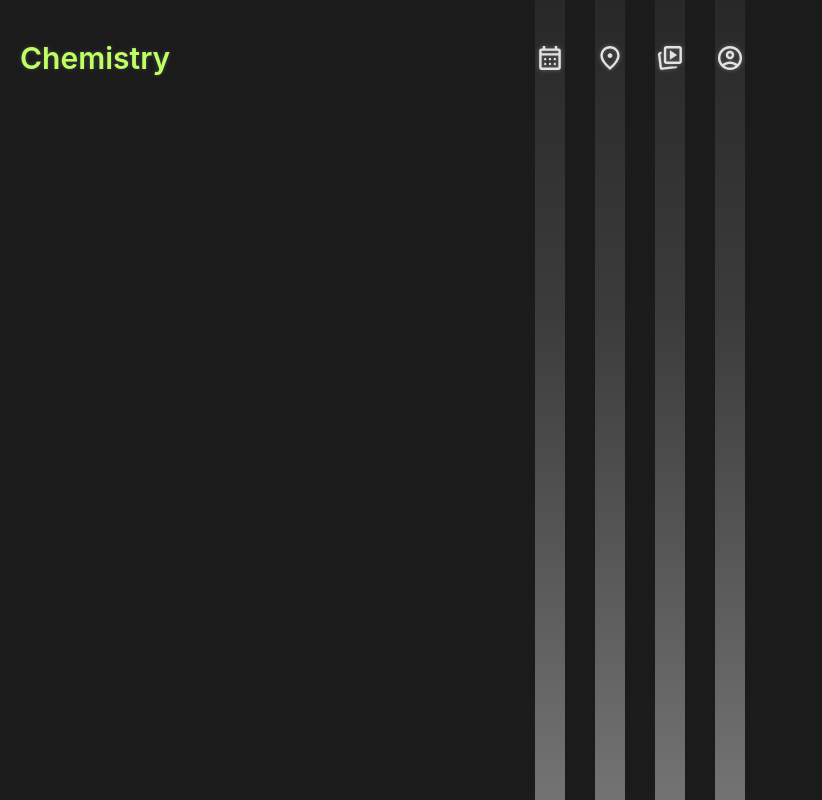
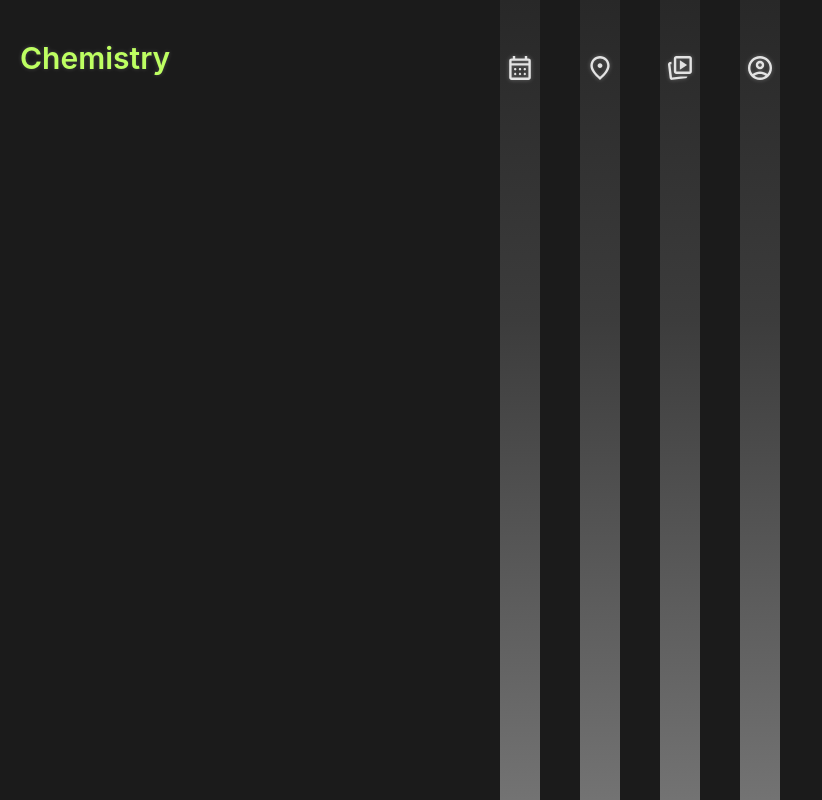
Before and after one commit to sayces/chemistry2, a Next.js app: page / in a window 1280 px wide. Shown: the whole page, without its empty margins (0-822 px from the left). Built offline with nearby package versions, Linux system fonts and the light colour scheme; a web font is replaced by a local one.

Commit message:
work with nav

```diff
--- a/src/shared/components/header/navigation/navigation.module.scss
+++ b/src/shared/components/header/navigation/navigation.module.scss
@@ -1,3 +1,4 @@
+@use "@/shared/styles/variables" as *;
 @use "@/shared/styles/theme" as *;
 
 .nav {
@@ -12,31 +13,31 @@
   list-style: none;
   margin: 0;
   padding: 0;
-  gap: 5rem;
-  width: 35rem;
+  gap: $column-unit;
+  width: calc($column-unit * $columns-count * 2 - $column-unit);
 
-  @media (min-width: $breakpoint-768) {
-    gap: 3rem;
-    width: 21rem;
+  @media (max-width: $breakpoint-768) {
+    gap: $column-unit-md;
+    width: calc($column-unit-md * $columns-count * 2 - $column-unit-md);
   }
 }
 
 .navItem {
-  width: 5rem;
-  height: 5rem;
+  width: $column-unit;
+  height: $column-unit;
   display: flex;
   justify-content: center;
   align-items: end;
   flex-shrink: 0;
 
-  @media (min-width: $breakpoint-768) {
-    width: 3rem;
-    height: 3rem;
+  @media (max-width: $breakpoint-768) {
+    width: $column-unit-md;
+    height: $column-unit-md;
   }
 }
 
 .navButton {
-  filter: drop-shadow(0 0 0.2rem #ffffff50);
+  filter: drop-shadow(0 0 2px #ffffff30);
   transition: all 0.2s;
   cursor: pointer;
 
@@ -53,12 +54,12 @@
   }
 
   img {
-    width: 3rem;
-    height: 3rem;
+    width: 2.4rem;
+    height: 2.4rem;
 
-    @media (min-width: $breakpoint-768) {
-      width: 2.4rem;
-      height: 2.4rem;
+    @media (max-width: $breakpoint-768) {
+      width: 2.6rem;
+      height: 2.6rem;
     }
   }
 }
--- a/src/shared/components/interactiveColumns/Columns.module.scss
+++ b/src/shared/components/interactiveColumns/Columns.module.scss
@@ -25,7 +25,7 @@
   height: 100vh;
   height: -webkit-fill-available;
 
-  @media (min-width: $breakpoint-768) {
+  @media (max-width: $breakpoint-768) {
     --column-unit: #{$column-unit-md};
   }
 }
--- a/src/shared/styles/_variables.scss
+++ b/src/shared/styles/_variables.scss
@@ -1,7 +1,7 @@
 // ============================================
 // Interactive Columns
 // ============================================
-$column-unit: 5rem;       // Column width = gap between columns
+$column-unit: 4rem;       // Column width = gap between columns
 $columns-count: 4;        // Number of columns
 
-$column-unit-md: 3rem;    // Mobile breakpoint
+$column-unit-md: 5rem;    // Mobile breakpoint
```
Also changed, not shown: .qwen/settings.json (added), 2 other files (tests, documents, lock files or other folders).
